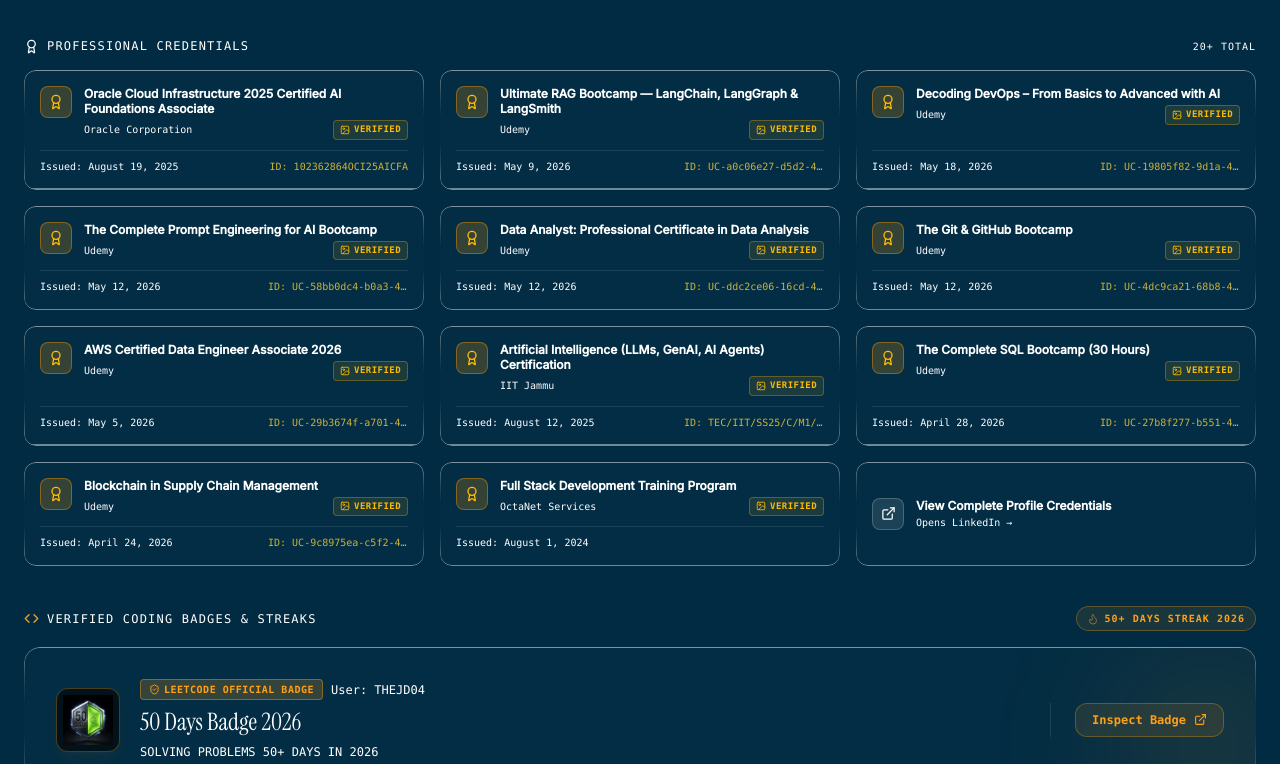
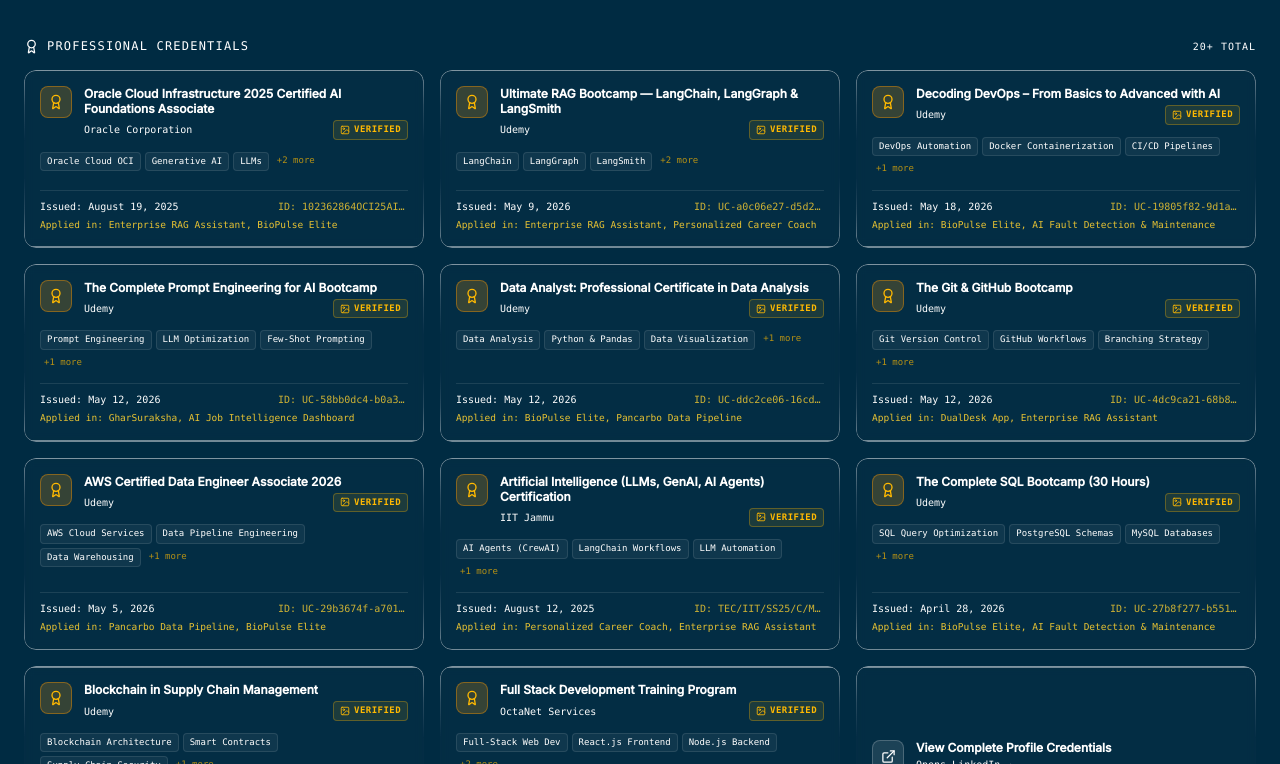
Before and after one commit to TheJd04/resume.cv, a React (Vite) app: page / in a window 1280 px wide. Shown: the part 6856-7620 px from the top of the page. Built offline with nearby package versions, Linux system fonts and the light colour scheme.

Commit message:
feat: add skills mastered and portfolio project mappings to certificate cards and lightboxes

```diff
--- a/src/components/SkillsRadar.tsx
+++ b/src/components/SkillsRadar.tsx
@@ -70,22 +70,23 @@
             </div>
 
             <div className="grid grid-cols-1 sm:grid-cols-2 lg:grid-cols-3 gap-4" id="certs-grid">
-              {/* Show all certs with rich metadata and visual media popups */}
+              {/* Show all certs with rich metadata, skills, applied projects, and visual media popups */}
               {certificationsList.map((cert, index) => (
                 <div
                   key={index}
                   onClick={() => cert.isOfficial && setSelectedCert(cert)}
-                  className={`liquid-glass rounded-xl p-4 border transition-all duration-300 flex flex-col justify-between gap-2.5 ${
+                  className={`liquid-glass rounded-xl p-4 border transition-all duration-300 flex flex-col justify-between gap-3 ${
                     cert.isOfficial
-                      ? 'border-amber-500/30 bg-gradient-to-br from-amber-500/10 via-black/50 to-black/60 shadow-lg shadow-amber-500/5 cursor-pointer hover:border-amber-500/60 hover:scale-[1.01]'
+                      ? 'border-amber-500/30 bg-gradient-to-br from-amber-500/10 via-black/50 to-black/60 shadow-lg shadow-amber-500/5 cursor-pointer hover:border-amber-500/60 hover:scale-[1.01] group'
                       : 'border-white/10 bg-black/45 hover:border-white/20'
                   }`}
                   id={`cert-item-${index}`}
                 >
+                  <div className="space-y-2">
                     <div className="flex items-start gap-3">
                       <div className={`w-8 h-8 rounded-lg border flex items-center justify-center shrink-0 select-none ${
                         cert.isOfficial
-                        ? 'bg-amber-500/20 border-amber-500/40 text-amber-400'
+                          ? 'bg-amber-500/20 border-amber-500/40 text-amber-400 group-hover:scale-105 transition-transform'
                           : 'bg-white/5 border-white/10 text-foreground'
                       }`}>
                         <Award size={16} />
@@ -101,7 +102,7 @@
                             {cert.issuer}
                           </span>
                           {cert.isOfficial && (
-                          <span className="font-mono text-[9px] bg-amber-400/10 text-amber-400 border border-amber-400/30 px-1.5 py-0.5 rounded font-semibold uppercase tracking-wider flex items-center gap-1">
+                            <span className="font-mono text-[9px] bg-amber-400/10 text-amber-400 border border-amber-400/30 px-1.5 py-0.5 rounded font-semibold uppercase tracking-wider flex items-center gap-1 shrink-0">
                               {cert.image && <ImageIcon size={10} />} Verified
                             </span>
                           )}
@@ -109,17 +110,39 @@
                       </div>
                     </div>
 
-                  {/* Extra metadata footer if available */}
-                  {(cert.certId || cert.issueDate) && (
-                    <div className="pt-2 border-t border-white/10 flex items-center justify-between font-mono text-[10px] text-muted-foreground/70">
+                    {/* Skills learned badges */}
+                    {cert.skills && cert.skills.length > 0 && (
+                      <div className="flex flex-wrap gap-1 pt-1">
+                        {cert.skills.slice(0, 3).map((skill, i) => (
+                          <span key={i} className="text-[9px] font-mono bg-white/5 border border-white/10 text-muted-foreground px-1.5 py-0.5 rounded">
+                            {skill}
+                          </span>
+                        ))}
+                        {cert.skills.length > 3 && (
+                          <span className="text-[9px] font-mono text-amber-400/70 px-1 py-0.5">
+                            +{cert.skills.length - 3} more
+                          </span>
+                        )}
+                      </div>
+                    )}
+                  </div>
+
+                  {/* Footer metadata with date, ID, and projects */}
+                  <div className="pt-2 border-t border-white/10 space-y-1 font-mono text-[10px]">
+                    <div className="flex items-center justify-between text-muted-foreground/70">
                       {cert.issueDate && (
                         <span>Issued: {cert.issueDate}</span>
                       )}
                       {cert.certId && (
-                        <span className="text-amber-300/80 font-medium truncate max-w-[140px]">ID: {cert.certId}</span>
+                        <span className="text-amber-300/80 font-medium truncate max-w-[130px]">ID: {cert.certId}</span>
                       )}
                     </div>
+                    {cert.projects && cert.projects.length > 0 && (
+                      <div className="text-[9.5px] text-amber-300/90 truncate">
+                        <span className="text-muted-foreground/60">Applied in:</span> {cert.projects.join(', ')}
+                      </div>
                     )}
+                  </div>
                 </div>
               ))}
 
@@ -351,6 +374,38 @@
               </div>
             )}
 
+            {/* Skills Mastered Section */}
+            {selectedCert.skills && selectedCert.skills.length > 0 && (
+              <div className="space-y-2">
+                <span className="font-mono text-xs text-amber-400/90 uppercase tracking-widest font-semibold block">
+                  Key Skills Mastered:
+                </span>
+                <div className="flex flex-wrap gap-1.5">
+                  {selectedCert.skills.map((skill, i) => (
+                    <span key={i} className="font-mono text-xs bg-amber-500/10 border border-amber-500/30 text-amber-300 px-2.5 py-1 rounded-lg">
+                      {skill}
+                    </span>
+                  ))}
+                </div>
+              </div>
+            )}
+
+            {/* Applied in Projects Section */}
+            {selectedCert.projects && selectedCert.projects.length > 0 && (
+              <div className="space-y-2">
+                <span className="font-mono text-xs text-emerald-400 uppercase tracking-widest font-semibold block">
+                  Applied in Portfolio Projects:
+                </span>
+                <div className="flex flex-wrap gap-2">
+                  {selectedCert.projects.map((proj, i) => (
+                    <span key={i} className="font-mono text-xs bg-white/5 border border-white/15 text-foreground px-2.5 py-1 rounded-lg flex items-center gap-1.5">
+                      🚀 {proj}
+                    </span>
+                  ))}
+                </div>
+              </div>
+            )}
+
             {/* Certificate Metadata Table */}
             <div className="bg-white/5 border border-white/10 rounded-xl p-4 font-mono text-xs space-y-2.5 text-muted-foreground">
               {selectedCert.issueDate && (
--- a/src/data.ts
+++ b/src/data.ts
@@ -320,6 +320,8 @@
   isOfficial?: boolean;
   image?: string;
   verifyUrl?: string;
+  skills?: string[];
+  projects?: string[];
 }
 
 export const certificationsList: CertificationData[] = [
@@ -331,7 +333,9 @@
     validUntil: 'August 19, 2027',
     certId: '102362864OCI25AICFA',
     image: '/certs/oracle-oci-2025-ai-foundations-associate.png',
-    isOfficial: true
+    isOfficial: true,
+    skills: ['Oracle Cloud OCI', 'Generative AI', 'LLMs', 'Cloud Infrastructure', 'Machine Learning'],
+    projects: ['Enterprise RAG Assistant', 'BioPulse Elite']
   },
   {
     name: 'Ultimate RAG Bootcamp — LangChain, LangGraph & LangSmith',
@@ -340,7 +344,9 @@
     certId: 'UC-a0c06e27-d5d2-42fb-aa19-7fa19735c724',
     verifyUrl: 'https://ude.my/UC-a0c06e27-d5d2-42fb-aa19-7fa19735c724',
     image: '/certs/udemy-ultimate-rag-bootcamp.png',
-    isOfficial: true
+    isOfficial: true,
+    skills: ['LangChain', 'LangGraph', 'LangSmith', 'RAG Architecture', 'Vector DB (ChromaDB)'],
+    projects: ['Enterprise RAG Assistant', 'Personalized Career Coach']
   },
   {
     name: 'Decoding DevOps – From Basics to Advanced with AI',
@@ -349,7 +355,9 @@
     certId: 'UC-19805f82-9d1a-46da-a31f-367834509d70',
     verifyUrl: 'https://ude.my/UC-19805f82-9d1a-46da-a31f-367834509d70',
     image: '/certs/udemy-decoding-devops.png',
-    isOfficial: true
+    isOfficial: true,
+    skills: ['DevOps Automation', 'Docker Containerization', 'CI/CD Pipelines', 'Linux Administration'],
+    projects: ['BioPulse Elite', 'AI Fault Detection & Maintenance']
   },
   {
     name: 'The Complete Prompt Engineering for AI Bootcamp',
@@ -358,7 +366,9 @@
     certId: 'UC-58bb0dc4-b0a3-4187-a9f2-fa8122c18560',
     verifyUrl: 'https://ude.my/UC-58bb0dc4-b0a3-4187-a9f2-fa8122c18560',
     image: '/certs/udemy-prompt-engineering.png',
-    isOfficial: true
+    isOfficial: true,
+    skills: ['Prompt Engineering', 'LLM Optimization', 'Few-Shot Prompting', 'System Prompt Tuning'],
+    projects: ['GharSuraksha', 'AI Job Intelligence Dashboard']
   },
   {
     name: 'Data Analyst: Professional Certificate in Data Analysis',
@@ -367,7 +377,9 @@
     certId: 'UC-ddc2ce06-16cd-4577-8c4e-ec206c079921',
     verifyUrl: 'https://ude.my/UC-ddc2ce06-16cd-4577-8c4e-ec206c079921',
     image: '/certs/udemy-data-analyst.png',
-    isOfficial: true
+    isOfficial: true,
+    skills: ['Data Analysis', 'Python & Pandas', 'Data Visualization', 'Statistical Insights'],
+    projects: ['BioPulse Elite', 'Pancarbo Data Pipeline']
   },
   {
     name: 'The Git & GitHub Bootcamp',
@@ -376,7 +388,9 @@
     certId: 'UC-4dc9ca21-68b8-435e-9309-a375561700bc',
     verifyUrl: 'https://ude.my/UC-4dc9ca21-68b8-435e-9309-a375561700bc',
     image: '/certs/udemy-git-github.png',
-    isOfficial: true
+    isOfficial: true,
+    skills: ['Git Version Control', 'GitHub Workflows', 'Branching Strategy', 'Release Management'],
+    projects: ['DualDesk App', 'Enterprise RAG Assistant']
   },
   {
     name: 'AWS Certified Data Engineer Associate 2026',
@@ -385,7 +399,9 @@
     certId: 'UC-29b3674f-a701-4c45-8216-c2c8204e3e9b',
     verifyUrl: 'https://ude.my/UC-29b3674f-a701-4c45-8216-c2c8204e3e9b',
     image: '/certs/udemy-aws-data-engineer.png',
-    isOfficial: true
+    isOfficial: true,
+    skills: ['AWS Cloud Services', 'Data Pipeline Engineering', 'Data Warehousing', 'ETL Pipelines'],
+    projects: ['Pancarbo Data Pipeline', 'BioPulse Elite']
   },
   {
     name: 'Artificial Intelligence (LLMs, GenAI, AI Agents) Certification',
@@ -393,7 +409,9 @@
     issueDate: 'August 12, 2025',
     certId: 'TEC/IIT/SS25/C/M1/0144',
     image: '/certs/iit-jammu-ai-genai-internship.png',
-    isOfficial: true
+    isOfficial: true,
+    skills: ['AI Agents (CrewAI)', 'LangChain Workflows', 'LLM Automation', 'GenAI Systems'],
+    projects: ['Personalized Career Coach', 'Enterprise RAG Assistant']
   },
   {
     name: 'The Complete SQL Bootcamp (30 Hours)',
@@ -402,7 +420,9 @@
     certId: 'UC-27b8f277-b551-42df-9ff5-8f86ece3003b',
     verifyUrl: 'https://ude.my/UC-27b8f277-b551-42df-9ff5-8f86ece3003b',
     image: '/certs/udemy-sql-bootcamp.png',
-    isOfficial: true
+    isOfficial: true,
+    skills: ['SQL Query Optimization', 'PostgreSQL Schemas', 'MySQL Databases', 'Complex Joins'],
+    projects: ['BioPulse Elite', 'AI Fault Detection & Maintenance']
   },
   {
     name: 'Blockchain in Supply Chain Management',
@@ -411,14 +431,18 @@
     certId: 'UC-9c8975ea-c5f2-4fa9-8bb2-f6b696c53347',
     verifyUrl: 'https://ude.my/UC-9c8975ea-c5f2-4fa9-8bb2-f6b696c53347',
     image: '/certs/udemy-blockchain-supply-chain.png',
-    isOfficial: true
+    isOfficial: true,
+    skills: ['Blockchain Architecture', 'Smart Contracts', 'Supply Chain Security', 'Distributed Ledgers'],
+    projects: ['BioPulse Elite']
   },
   {
     name: 'Full Stack Development Training Program',
     issuer: 'OctaNet Services',
     issueDate: 'August 1, 2024',
     image: '/certs/octanet-fullstack-training.png',
-    isOfficial: true
+    isOfficial: true,
+    skills: ['Full-Stack Web Dev', 'React.js Frontend', 'Node.js Backend', 'REST APIs', 'SQL Cleaning'],
+    projects: ['DualDesk App', 'Low Language Translator']
   }
 ];
 
```
Lines whose indentation alone changed are shown as unchanged.
